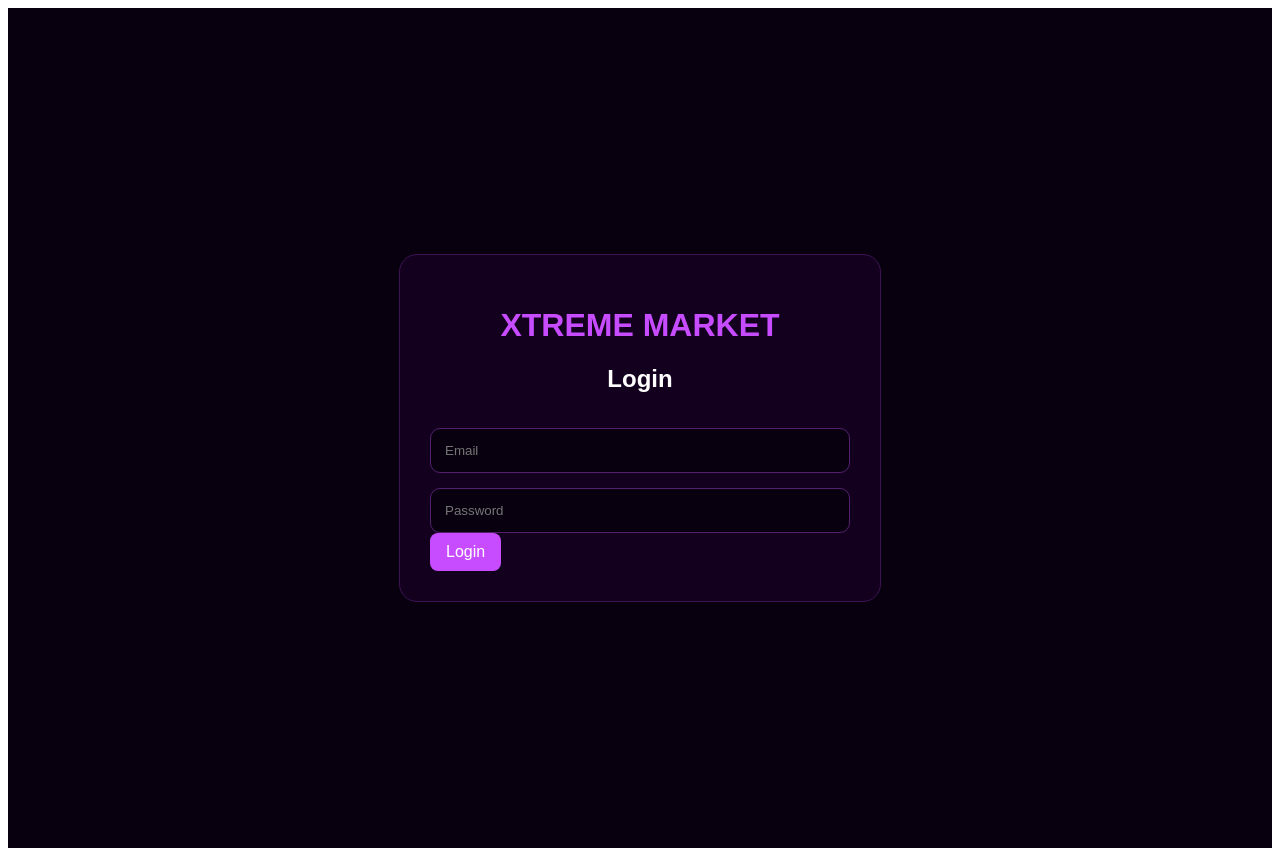
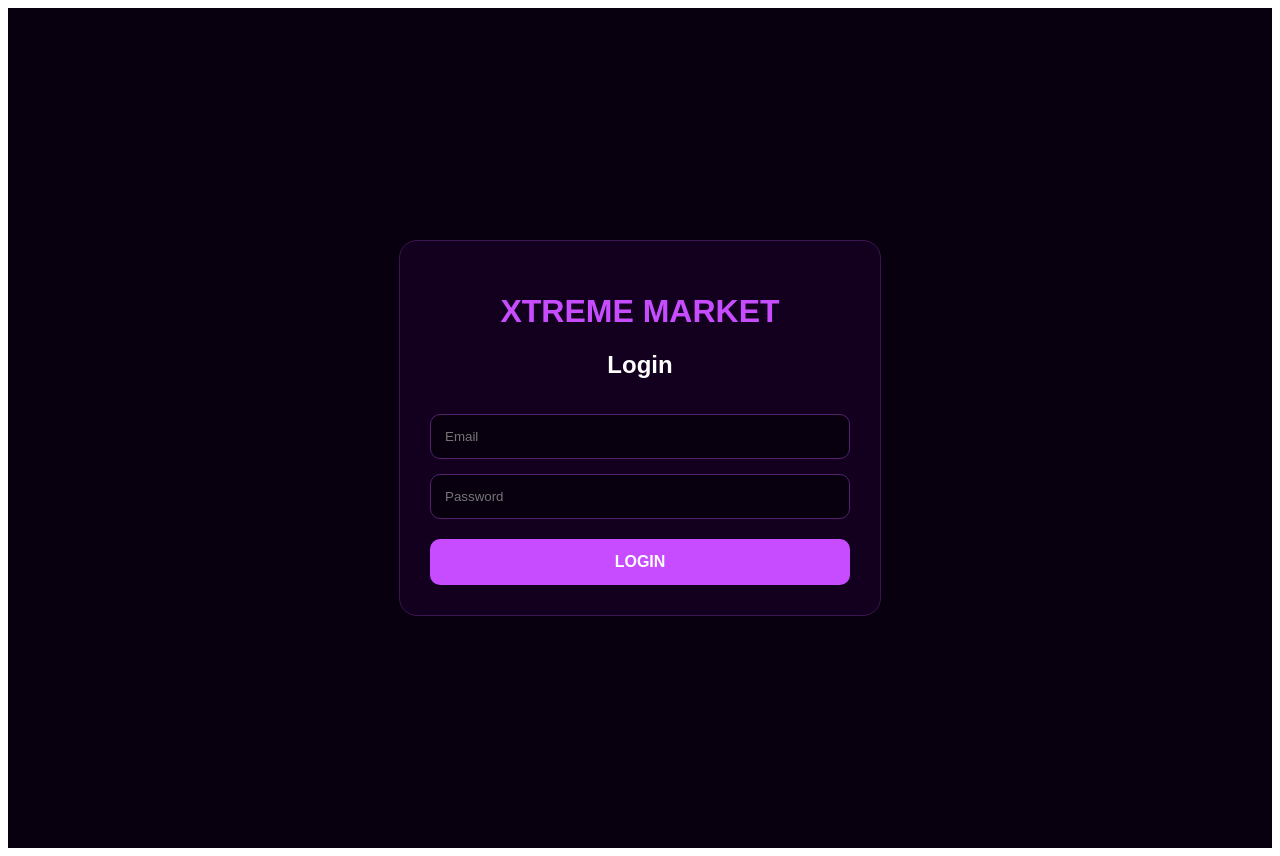
Before and after one commit to Awesome028/Xtreme-Market-, a Next.js app: page /login in a window 1280 px wide. Built offline with nearby package versions, Linux system fonts and the light colour scheme; no server answers.

Commit message:
Update page.js

```diff
--- a/app/login/page.js
+++ b/app/login/page.js
@@ -1,6 +1,3 @@
-"use client";
-
-import { useRouter } from "next/navigation";
 "use client";
 
 import { useState } from "react";
@@ -53,11 +50,18 @@ export default function LoginPage() {
           border: "1px solid #3b1452",
         }}
       >
-        <h1 style={{ color: "#c84cff", textAlign: "center" }}>
+        <h1
+          style={{
+            color: "#c84cff",
+            textAlign: "center",
+          }}
+        >
           XTREME MARKET
         </h1>
 
-        <h2 style={{ textAlign: "center" }}>Login</h2>
+        <h2 style={{ textAlign: "center" }}>
+          Login
+        </h2>
 
         <input
           type="email"
@@ -95,23 +99,31 @@ export default function LoginPage() {
           }}
         />
 
-        <a
-  href="/login"
+        <button
+          type="submit"
           style={{
+            width: "100%",
+            marginTop: "20px",
+            padding: "14px",
             background: "#c84cff",
             color: "white",
             border: "none",
-    padding: "10px 16px",
-    borderRadius: "8px",
-    textDecoration: "none",
-    display: "inline-block"
+            borderRadius: "10px",
+            fontWeight: "bold",
+            fontSize: "16px",
+            cursor: "pointer",
           }}
         >
-  Login
-</a>
+          LOGIN
+        </button>
 
         {message && (
-          <p style={{ marginTop: "20px", textAlign: "center" }}>
+          <p
+            style={{
+              marginTop: "20px",
+              textAlign: "center",
+            }}
+          >
             {message}
           </p>
         )}
```
Lines whose indentation alone changed are shown as unchanged.
